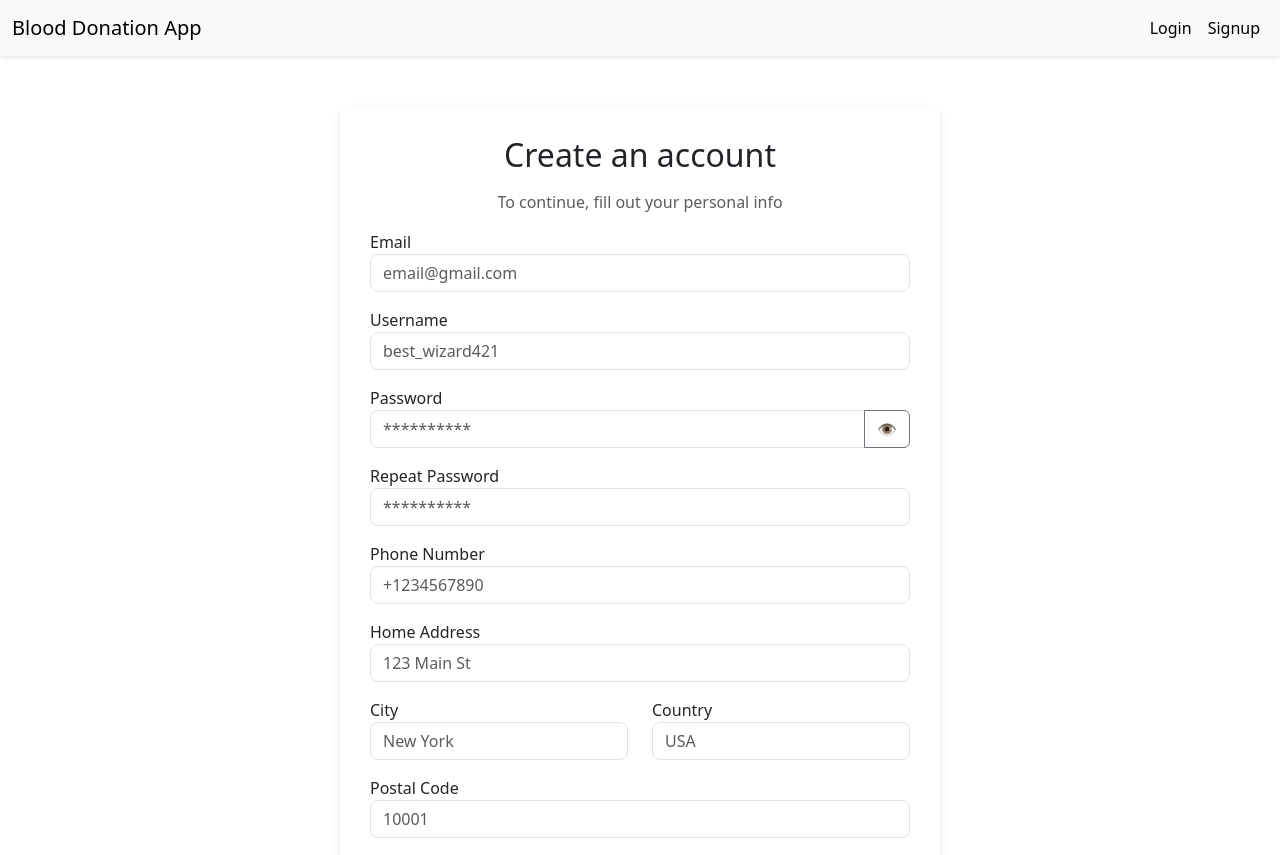
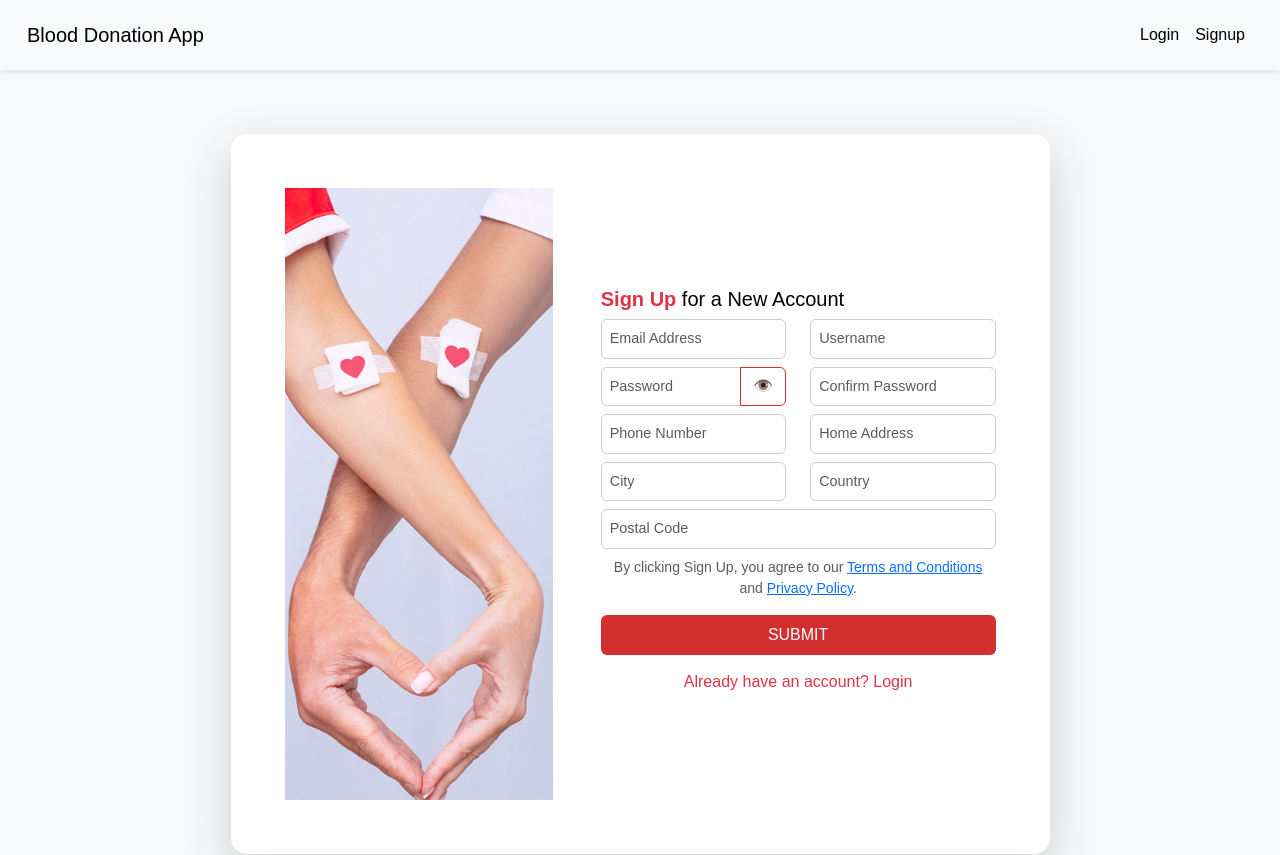
Before and after one commit to CAA900-PRIME/blooddonation-frontend, a React (Vite) app: page /signup in a window 1280 px wide. Shown: the top 855 px of the page. Built offline with nearby package versions, Linux system fonts and the light colour scheme.

Commit message:
Your commit message here

```diff
--- a/package.json
+++ b/package.json
@@ -4,6 +4,7 @@
   "version": "0.0.0",
   "type": "module",
   "scripts": {
+    "start": "npm run dev",
     "dev": "vite",
     "build": "vite build",
     "lint": "eslint .",
--- a/src/pages/Signup.jsx
+++ b/src/pages/Signup.jsx
@@ -1,7 +1,9 @@
 import React, { useState } from "react";
 import { useNavigate } from "react-router-dom";
+import "bootstrap/dist/css/bootstrap.min.css";
+import signupImage from "../assets/signup_image.jpg"; // Import the image
 
-function Signup() {
+const Signup = () => {
   const [formData, setFormData] = useState({
     email: "",
     username: "",
@@ -54,77 +56,123 @@ function Signup() {
   };
 
   return (
-    <div className="signup-container">
-      <div className="signup-form">
-        <h2 className="text-center mb-3">Create an account</h2>
-        <p className="text-muted text-center">To continue, fill out your personal info</p>
+    <div className="container-fluid d-flex align-items-center justify-content-center vh-100">
+      <div className="row w-75 shadow-lg rounded-4 overflow-hidden signup-container">
+        {/* Left Side - Image Section */}
+        <div className="col-md-5 d-flex align-items-center justify-content-center text-white p-4 image-section">
+          <img src={signupImage} alt="Signup" className="img-fluid w-100 h-100 object-fit-cover" />
+        </div>
+
+        {/* Right Side - Signup Form */}
+        <div className="col-md-7 bg-white p-4 d-flex flex-column justify-content-center">
+          <h5 className="mb-2">
+            <span className="text-danger fw-bold">Sign Up</span> for a New Account
+          </h5>
+
           {error && <p className="text-danger text-center">{error}</p>}
 
           <form>
-          <div className="mb-3">
-            <label>Email</label>
-            <input type="email" name="email" className="form-control" placeholder="email@gmail.com" value={formData.email} onChange={handleChange} required />
+            <div className="row">
+              <div className="col-md-6 mb-2">
+                <input type="email" name="email" className="form-control" placeholder="Email Address" value={formData.email} onChange={handleChange} required />
+              </div>
+              <div className="col-md-6 mb-2">
+                <input type="text" name="username" className="form-control" placeholder="Username" value={formData.username} onChange={handleChange} required />
+              </div>
             </div>
 
-          <div className="mb-3">
-            <label>Username</label>
-            <input type="text" name="username" className="form-control" placeholder="best_wizard421" value={formData.username} onChange={handleChange} required />
-          </div>
-
-          <div className="mb-3">
-            <label>Password</label>
+            <div className="row">
+              <div className="col-md-6 mb-2">
                 <div className="input-group">
-              <input type={showPassword ? "text" : "password"} name="password" className="form-control" placeholder="**********" value={formData.password} onChange={handleChange} required />
-              <button type="button" className="btn btn-outline-secondary" onClick={() => setShowPassword(!showPassword)}>
+                  <input type={showPassword ? "text" : "password"} name="password" className="form-control" placeholder="Password" value={formData.password} onChange={handleChange} required />
+                  <button type="button" className="btn btn-outline-danger" onClick={() => setShowPassword(!showPassword)}>
                     {showPassword ? "🙈" : "👁️"}
                   </button>
                 </div>
               </div>
-
-          <div className="mb-3">
-            <label>Repeat Password</label>
-            <div className="input-group">
-              <input type={showPassword ? "text" : "password"} name="confirmPassword" className="form-control" placeholder="**********" value={formData.confirmPassword} onChange={handleChange} required />
+              <div className="col-md-6 mb-2">
+                <input type={showPassword ? "text" : "password"} name="confirmPassword" className="form-control" placeholder="Confirm Password" value={formData.confirmPassword} onChange={handleChange} required />
               </div>
             </div>
 
-          <div className="mb-3">
-            <label>Phone Number</label>
-            <input type="tel" name="phoneNumber" className="form-control" placeholder="+1234567890" value={formData.phoneNumber} onChange={handleChange} required />
+            <div className="row">
+              <div className="col-md-6 mb-2">
+                <input type="tel" name="phoneNumber" className="form-control" placeholder="Phone Number" value={formData.phoneNumber} onChange={handleChange} required />
               </div>
-
-          <div className="mb-3">
-            <label>Home Address</label>
-            <input type="text" name="homeAddress" className="form-control" placeholder="123 Main St" value={formData.homeAddress} onChange={handleChange} required />
+              <div className="col-md-6 mb-2">
+                <input type="text" name="homeAddress" className="form-control" placeholder="Home Address" value={formData.homeAddress} onChange={handleChange} required />
+              </div>
             </div>
 
             <div className="row">
-            <div className="col-md-6 mb-3">
-              <label>City</label>
-              <input type="text" name="city" className="form-control" placeholder="New York" value={formData.city} onChange={handleChange} required />
+              <div className="col-md-6 mb-2">
+                <input type="text" name="city" className="form-control" placeholder="City" value={formData.city} onChange={handleChange} required />
               </div>
-            <div className="col-md-6 mb-3">
-              <label>Country</label>
-              <input type="text" name="country" className="form-control" placeholder="USA" value={formData.country} onChange={handleChange} required />
+              <div className="col-md-6 mb-2">
+                <input type="text" name="country" className="form-control" placeholder="Country" value={formData.country} onChange={handleChange} required />
               </div>
             </div>
 
-          <div className="mb-3">
-            <label>Postal Code</label>
-            <input type="text" name="postalCode" className="form-control" placeholder="10001" value={formData.postalCode} onChange={handleChange} required />
+            <div className="mb-2">
+              <input type="text" name="postalCode" className="form-control" placeholder="Postal Code" value={formData.postalCode} onChange={handleChange} required />
             </div>
 
             <p className="small text-muted text-center">
-            By clicking Sign up, you agree to our <a href="#">Terms and Conditions</a> and <a href="#">Privacy Policy</a>.
+              By clicking Sign Up, you agree to our <a href="#">Terms and Conditions</a> and <a href="#">Privacy Policy</a>.
             </p>
 
-          <button type="button" className="signup-btn" onClick={handleCreateAccount}>
-            Sign up
+            <button type="button" className="btn btn-danger w-100 py-2" onClick={handleCreateAccount}>
+              SUBMIT
             </button>
+
+            <div className="text-center mt-2">
+              <button className="btn btn-link text-danger text-decoration-none" onClick={() => navigate("/login")}>Already have an account? Login</button>
+            </div>
           </form>
         </div>
       </div>
+
+      {/* Custom Styles */}
+      <style>
+        {`
+          .signup-container {
+            height: 90vh;
+            max-width: 900px;
+          }
+          .image-section {
+            padding: 0;
+          }
+          .image-section img {
+            object-fit: cover;
+          }
+          .form-control {
+            font-size: 0.9rem;
+            padding: 0.5rem;
+            border: 1px solid #ccc; /* Neutral border */
+          }
+          .form-control:focus {
+            border-color: #D32F2F; /* Only red when focused */
+            box-shadow: 0 0 5px rgba(211, 47, 47, 0.5);
+          }
+          .btn-danger {
+            background-color: #D32F2F;
+            border: none;
+          }
+          .btn-danger:hover {
+            background-color: #B71C1C;
+          }
+          .btn-outline-danger {
+            border-color: #D32F2F;
+            color: #D32F2F;
+          }
+          .btn-outline-danger:hover {
+            background-color: #D32F2F;
+            color: white;
+          }
+        `}
+      </style>
+    </div>
   );
-}
+};
 
 export default Signup;
```
Also changed, not shown: src/assets/signup_image.jpg (added). Lines whose indentation alone changed are shown as unchanged.
